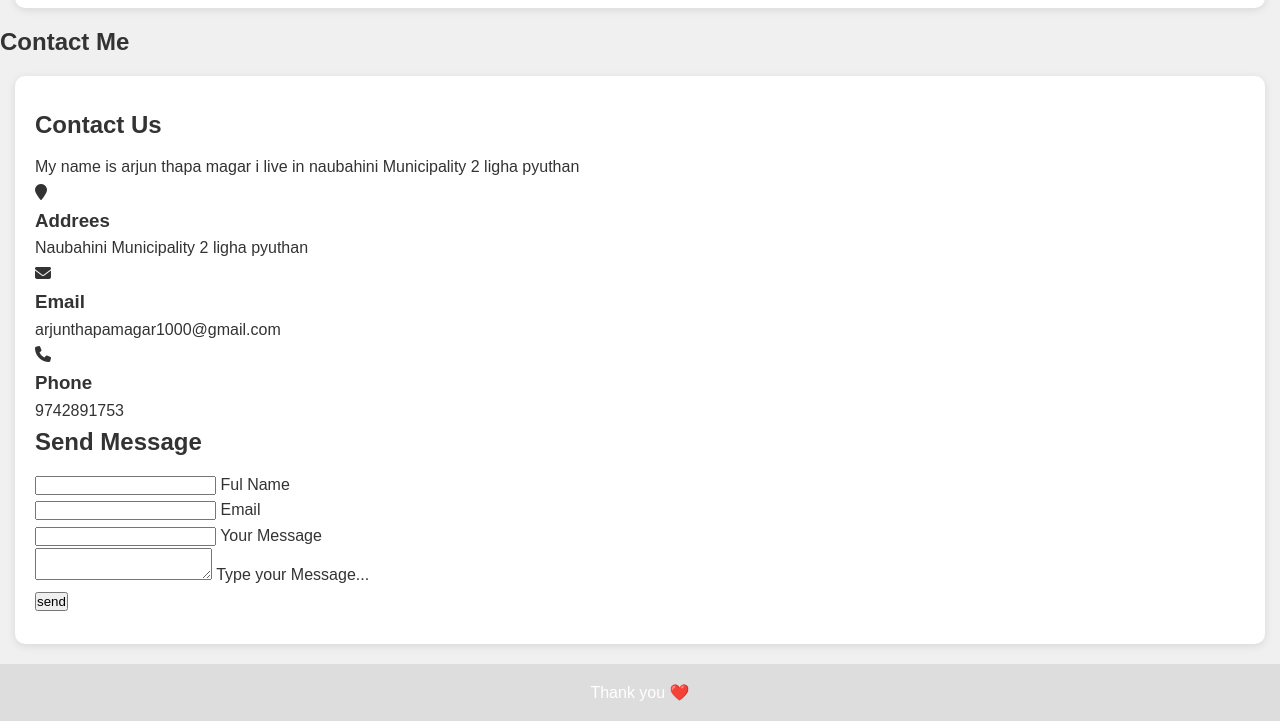
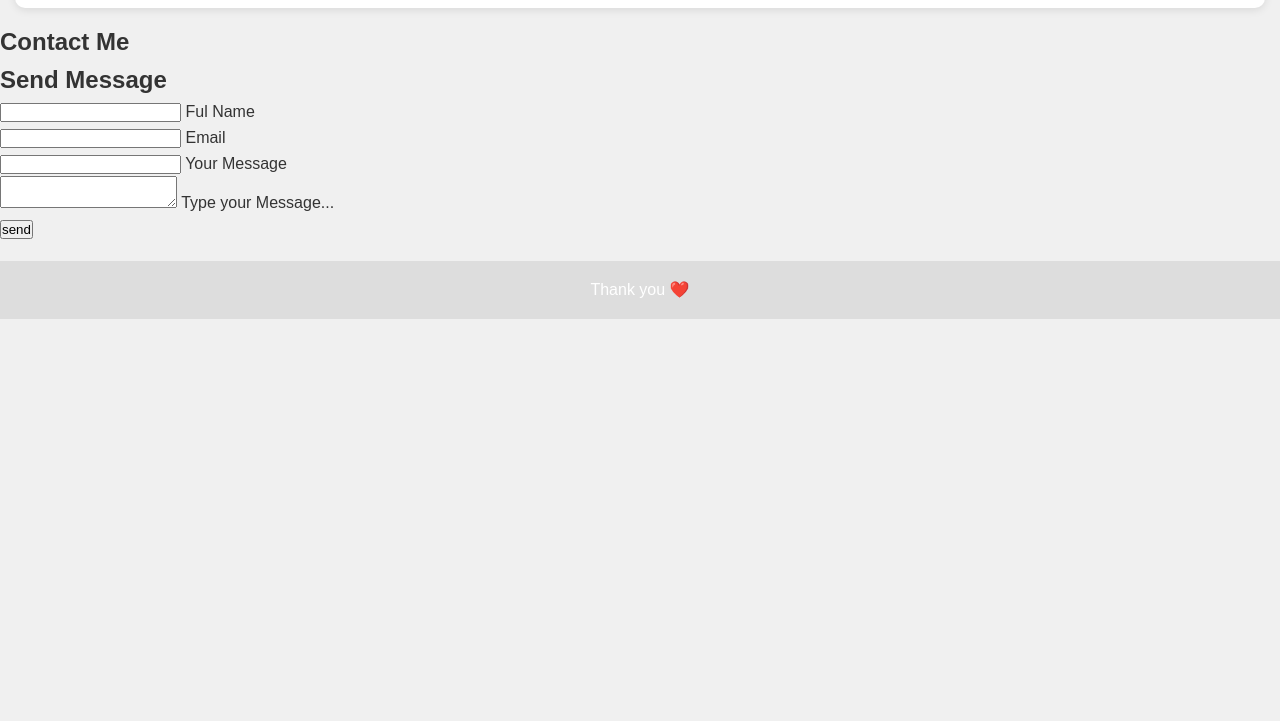
Before and after one commit to arjun2063/Atm, a plain HTML site: page index.html in a window 1280 px wide. Shown: the part 2980-3701 px from the top of the page. After the commit the page ends 3299 px from the top, so only its background shows below. Drawn offline with Linux system fonts and the light colour scheme.

```diff
--- a/index.html
+++ b/index.html
@@ -159,60 +159,7 @@
    <div class="contact-container">
     <div class="contact-left">
       <h2>Contact Me</h2>
-      </div>
-    </div>
-
-
-    <audio id="eatSound" src="https://www.soundjay.com/button/sounds/button-3.mp3"></audio>
-    <audio id="gameOverSound" src="https://www.soundjay.com/button/sounds/button-10.mp3"></audio>
-
-  <section class="contact">
-    <div class="content">
-      <h2>Contact Us</h2>
-      <p>My name is arjun thapa magar i live in naubahini Municipality 2 ligha pyuthan </p>
-
-
-    </div>
-    <div class="container">
-      <div class="contactInfo">
-        <div class="box">
-          <div class="icon"> <i class="fa fa-map-marker" aria-hidden="true"></i></div>
-          <div class="text">
-            <h3>Addrees</h3>
-            <p>Naubahini Municipality 2 ligha pyuthan </p>
-
-          </div>
-
-        </div>
-
-        </div>
-        <div class="box">
-          <div class="icon"> <i class="fa fa-envelope-o" aria-hidden="true"></i></i></div>
-          <div class="text">
-            <h3>Email</h3>
-            <p>arjunthapamagar1000@gmail.com</p>
-
-          </div>
-
-        </div>
-        <div class="box">
-          <div class="icon"> <i class="fa fa-phone" aria-hidden="true"></i></div>
-          <div class="text">
-            <h3>Phone</h3>
-            <p>9742891753</p>
-
-          </div>
-
-        </div>
-
-
-
-      </div>
-
-    </div>
-    <div class="contactForm">
-      <form>
-        <h2>Send Message</h2>
+       <h2>Send Message</h2>
         <div class="inputBox">
         <input type="text" name=""required="required">
         <span>Ful Name</span>
```
